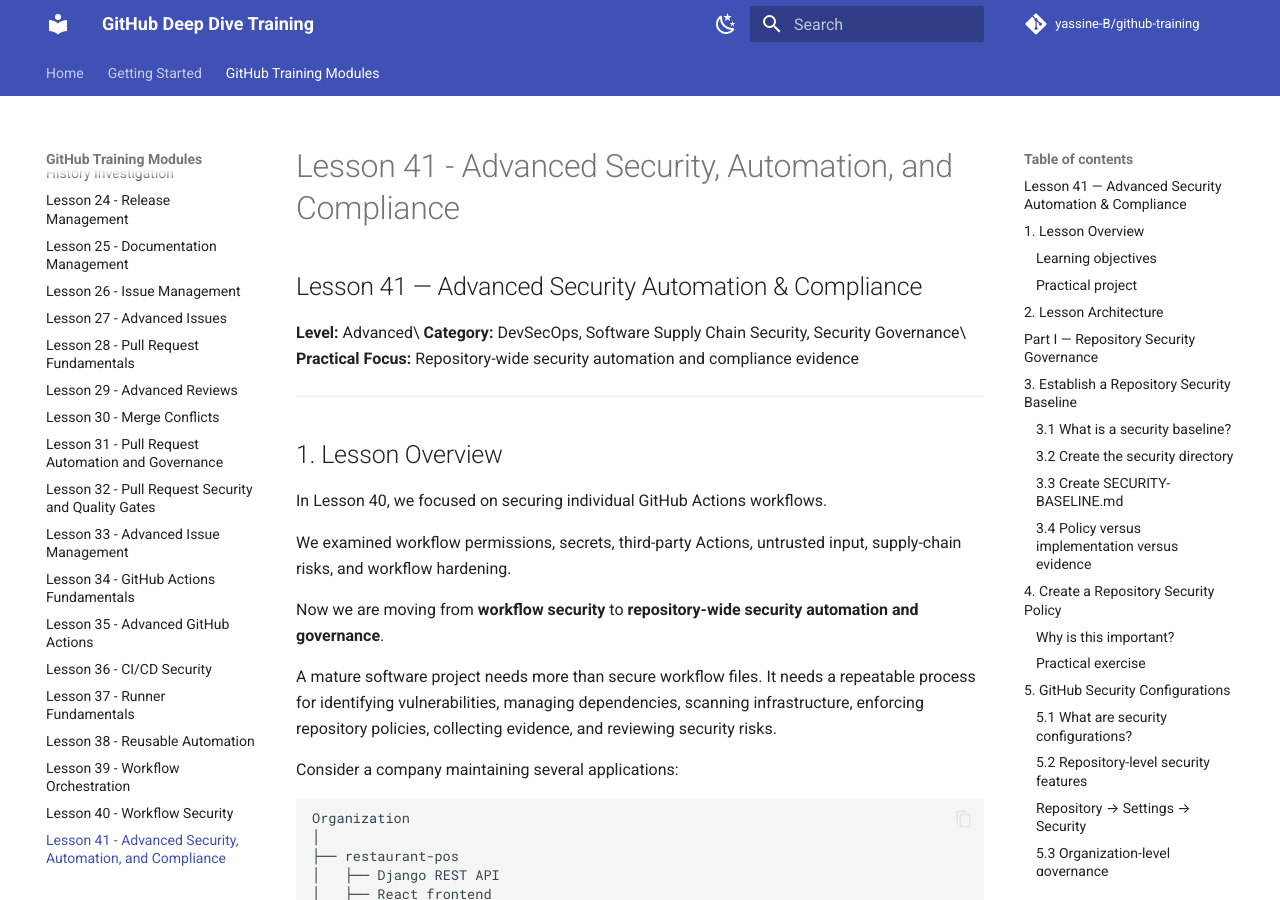
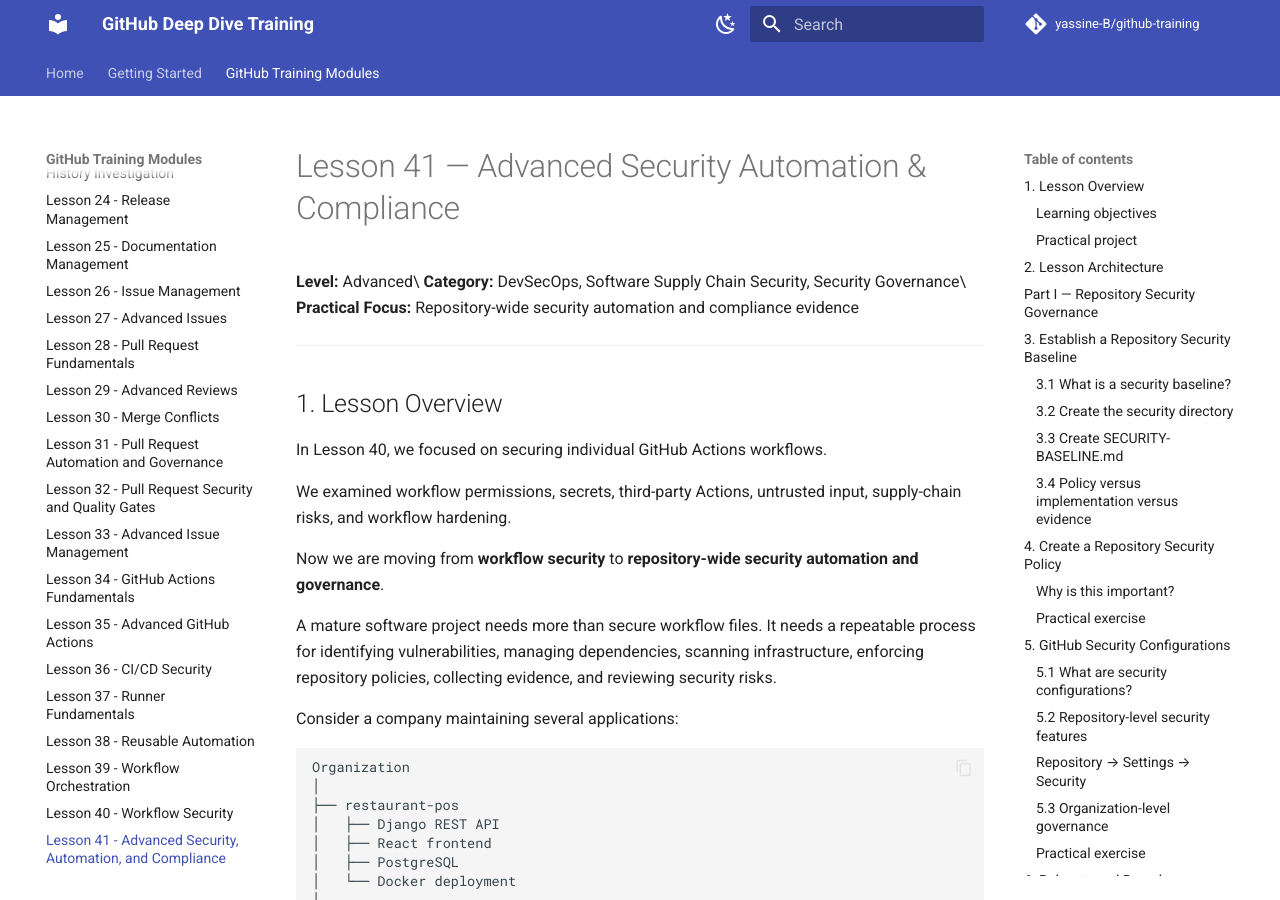
Before and after one commit to yassine-B/github-training, an MkDocs documentation site: the page built from docs/github-training-modules/lesson-41-advanced-security-automation-compliance.md, in a window 1280 px wide and 900 px high. Built offline with MkDocs 1.6.1 and Material for MkDocs 9.7.7, drawn with Linux system fonts in a browser that asks for light colours; comment, search, counter and statistics services are not loaded.

Commit message:
fix(docs): fix  First line to be a top-level heading in Lesson 41 — Advanced Security Automation & Compliance

```diff
--- a/docs/github-training-modules/lesson-41-advanced-security-automation-compliance.md
+++ b/docs/github-training-modules/lesson-41-advanced-security-automation-compliance.md
@@ -1,4 +1,4 @@
-## Lesson 41 — Advanced Security Automation & Compliance
+# Lesson 41 — Advanced Security Automation & Compliance
 
 **Level:** Advanced\
 **Category:** DevSecOps, Software Supply Chain Security, Security Governance\
```
